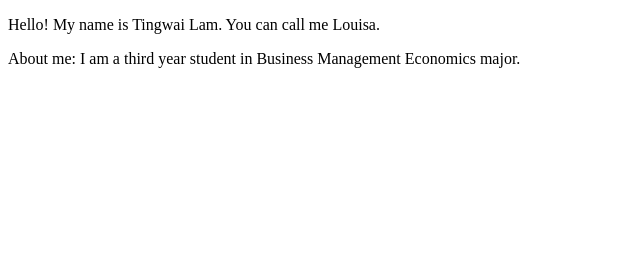
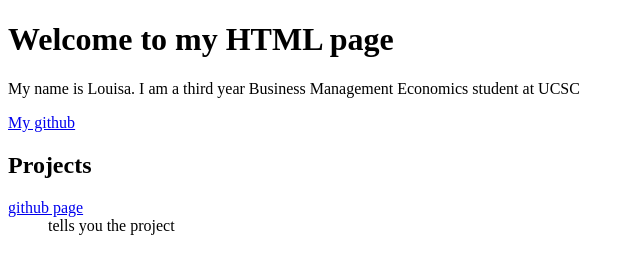
Before and after one commit to louisa6tw/website, a plain HTML site: page index.html in a window 1280 px wide. Shown: the whole page, without its empty margins (0-640 px from the left). Drawn offline with Linux system fonts and the light colour scheme.

Commit message:
created website skeleton

```diff
--- a/index.html
+++ b/index.html
@@ -1,10 +1,18 @@
-<!doctype html>
+<!DOCTYPE html>
 <html>
-      <head>
-            <title>Louisa's Personal Website</title>
-      </head>
-      <body>
-            <p>Hello! My name is Tingwai Lam. You can call me Louisa. </p>
-            <p>About me: I am a third year student in Business Management Economics major. </p>
-      </body>
-</html>
+	<head>
+		<title> our funky html page </title>
+		<meta name=”description” content=”our first page”)>
+	</head>
+<body>
+      <h1>Welcome to my HTML page</h1>
+      <p>My name is Louisa. I am a third year Business Management Economics student at UCSC</p>
+      <a href="https://github.com/louisa6tw">My github</a>
+      <h2>Projects</h2>
+      <dl>
+            <dt> <a href="https://github.com/louisa6tw">github page</a> </dt>
+            <dd>tells you the project</dd>
+
+      </dl>
+</body>
+</htm>
```
